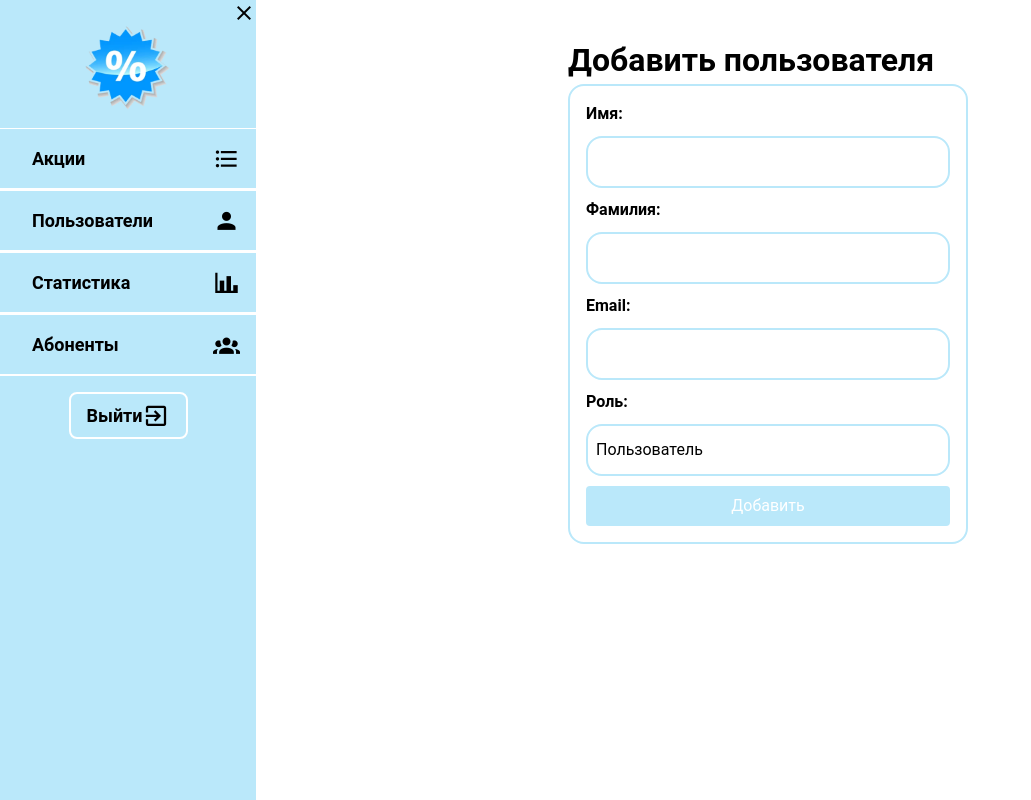
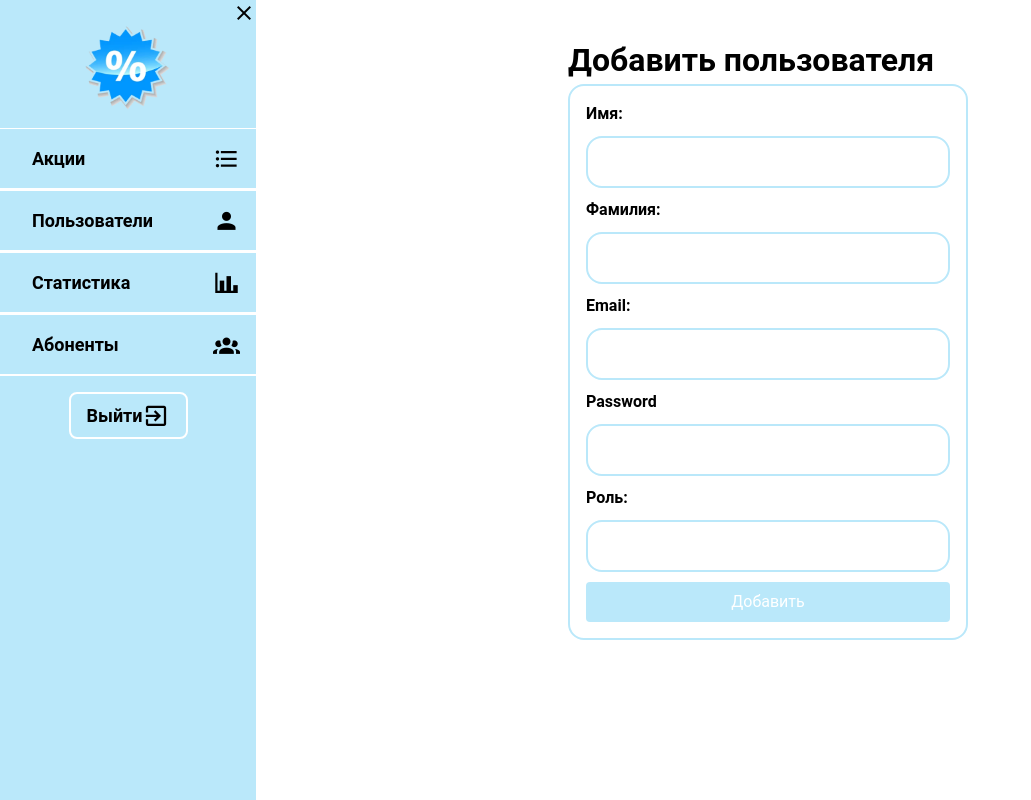
Before and after one commit to tarielkenzhebekov/actions-configurator-frontend, a Vue app: page /add-user in a window 1280 px wide. Shown: the whole page, without its empty margins (0-1031 px from the left). Built offline with nearby package versions, Linux system fonts and the light colour scheme.

Commit message:
Added some methods like getUser by id and register user

```diff
--- a/src/views/users/components/EditUserForm.vue
+++ b/src/views/users/components/EditUserForm.vue
@@ -1,7 +1,7 @@
 <template>
   <div class="edit-user-form">
     <h1>Изменить пользователя</h1>
-    <UserForm :userToEdit="user" :text="'Сохранить'" @save-changes="handleSaveChanges" />
+    <UserForm :text="'Сохранить'" />
   </div>
 </template>
 
@@ -11,19 +11,7 @@ export default {
   components: {UserForm},
   props: {
     text: String,
-    userToEdit: Object,
-  },
-  data() {
-    return {
-      editedUser: { ...this.userToEdit },
-    };
-  },
-  methods: {
-    saveChanges() {
-      this.$emit('save-changes', this.editedUser);
-      this.$router.push({ name: 'user-list' });
-    },
-  },
+  }
 };
 </script>
 
--- a/src/views/users/components/UserForm.vue
+++ b/src/views/users/components/UserForm.vue
@@ -1,19 +1,22 @@
 <template>
   <form @submit.prevent="saveChanges">
     <label for="editFirstName">Имя:</label>
-    <input type="text" id="editFirstName" required>
+    <input type="text" id="editFirstName" v-model="editedUser.firstName" required>
 
     <label for="editLastName">Фамилия:</label>
-    <input type="text" id="editLastName" required>
+    <input type="text" id="editLastName" v-model="editedUser.lastName" required>
 
     <label for="editEmail">Email:</label>
-    <input type="email" id="editEmail" required>
+    <input type="email" id="editEmail" v-model="editedUser.email" required>
+
+    <label v-if="isEditForm" for="password">Password</label>
+    <input v-if="isEditForm" type="password" id="password" v-model="editedUser.password" required>
 
     <label for="editRole">Роль:</label>
-    <select id="editRole" required>
-      <option value="Пользователь">Пользователь</option>
-      <option value="Администратор">Администратор</option>
-      <option value="Менеджер">Менеджер</option>
+    <select id="editRole" v-model="editedUser.role" required>
+      <option value="USER">Пользователь</option>
+      <option value="ADMINISTRATOR">Администратор</option>
+      <option value="MANAGER">Менеджер</option>
     </select>
 
     <button type="submit">{{ text }}</button>
@@ -21,21 +24,50 @@
 </template>
 
 <script>
+import UserService from "@/services/UserService";
+
 export default {
   props: {
-    userToEdit: Object,
     text: String
   },
   data() {
     return {
-      editedUser: { ...this.userToEdit },
+      editedUser: {
+        firstName: "",
+        lastName: "",
+        email: "",
+        password: "",
+        role: ""
+      },
+      isEditForm: false,
     };
   },
   methods: {
+    getUser(id) {
+      UserService.get(id)
+        .then(response => {
+          this.editedUser = response.data.result;
+        })
+        .catch(e => {
+          console.log(e);
+        });
+    },
     saveChanges() {
-      this.$emit('save-changes', this.editedUser);
-    },
+      console.log("User: ", this.editedUser)
+      UserService.create(this.editedUser)
+        .then(response => {
+          console.log(response.data)
+        })
+      this.$router.push({ name: 'users' });
+    }
   },
+  mounted() {
+    console.log('Before getUser:', this.editedUser);
+    this.isEditForm = this.$route.params.userId === undefined;
+    if (!this.isEditForm) {
+      this.getUser(this.$route.params.userId);
+    }
+  }
 };
 </script>
 
--- a/src/views/users/components/UserList.vue
+++ b/src/views/users/components/UserList.vue
@@ -49,7 +49,8 @@ export default {
         });
     },
     deleteUser(userId) {
-      console.log('Deleting user with ID:', userId);
+      UserService.delete(userId)
+        .then(this.retrieveUsers());
     },
   },
   mounted() {
```
